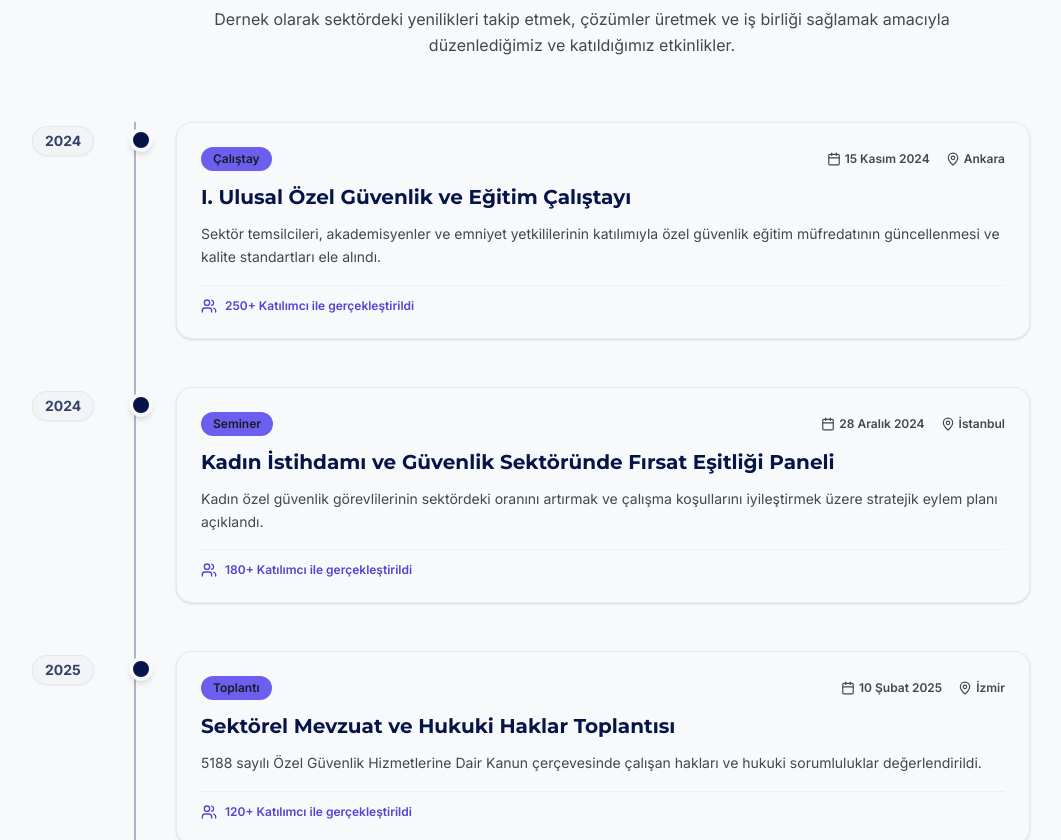
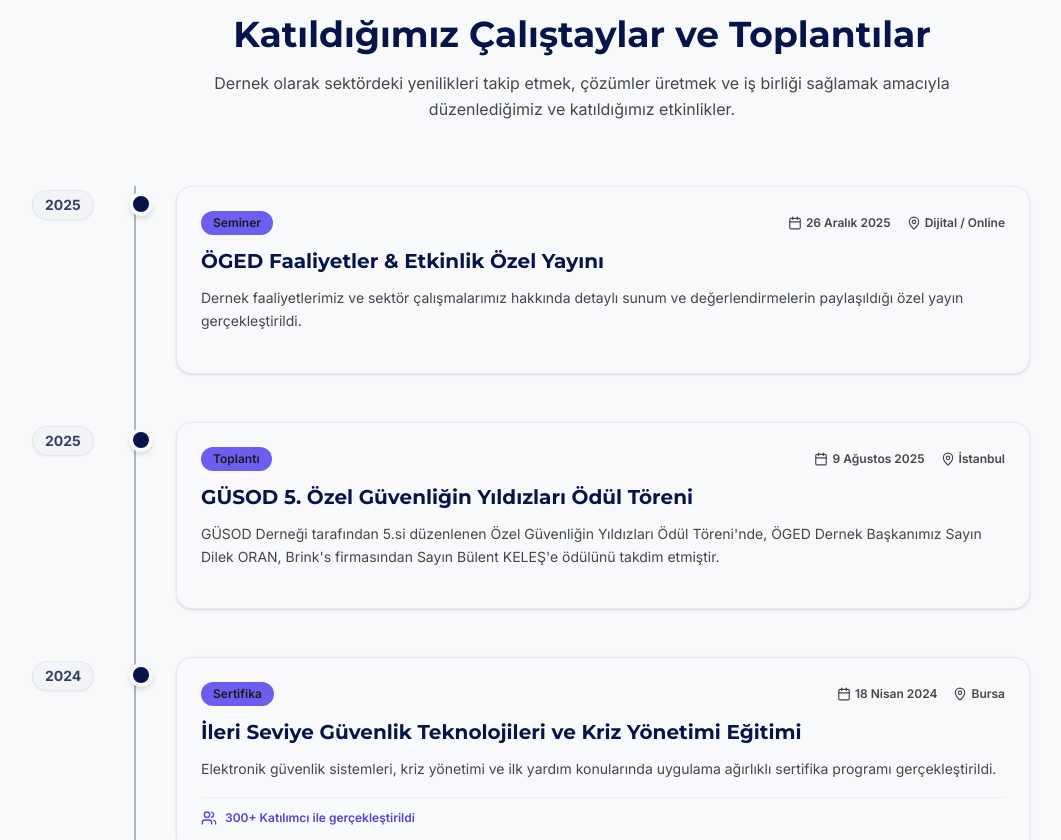
Before and after one commit to cnrsbtogll/oged, a React (Vite) app: page / in a window 1280 px wide. Shown: the part 4520-5360 px from the top of the page, without its empty margins (58-1119 px from the left). Built offline with nearby package versions, Linux system fonts and the light colour scheme.

Commit message:
feat: update activity timeline, add dedicated video streaming section, and optimize hero video playback

```diff
--- a/src/data/ogedData.ts
+++ b/src/data/ogedData.ts
@@ -95,19 +95,47 @@
 
 export const TIMELINE_EVENTS: WorkshopEvent[] = [
   {
-    id: 'e1',
-    date: '15 Kasım 2024',
+    id: 'e6',
+    date: '26 Aralık 2025',
+    year: '2025',
+    title: 'ÖGED Faaliyetler & Etkinlik Özel Yayını',
+    location: 'Dijital / Online',
+    category: 'Seminer',
+    description: 'Dernek faaliyetlerimiz ve sektör çalışmalarımız hakkında detaylı sunum ve değerlendirmelerin paylaşıldığı özel yayın gerçekleştirildi.',
+  },
+  {
+    id: 'e5',
+    date: '9 Ağustos 2025',
+    year: '2025',
+    title: 'GÜSOD 5. Özel Güvenliğin Yıldızları Ödül Töreni',
+    location: 'İstanbul',
+    category: 'Toplantı',
+    description: "GÜSOD Derneği tarafından 5.si düzenlenen Özel Güvenliğin Yıldızları Ödül Töreni'nde, ÖGED Dernek Başkanımız Sayın Dilek ORAN, Brink's firmasından Sayın Bülent KELEŞ'e ödülünü takdim etmiştir.",
+  },
+  {
+    id: 'e4',
+    date: '18 Nisan 2024',
     year: '2024',
-    title: 'I. Ulusal Özel Güvenlik ve Eğitim Çalıştayı',
-    location: 'Ankara',
-    category: 'Çalıştay',
-    description: 'Sektör temsilcileri, akademisyenler ve emniyet yetkililerinin katılımıyla özel güvenlik eğitim müfredatının güncellenmesi ve kalite standartları ele alındı.',
-    participantsCount: 250,
+    title: 'İleri Seviye Güvenlik Teknolojileri ve Kriz Yönetimi Eğitimi',
+    location: 'Bursa',
+    category: 'Sertifika',
+    description: 'Elektronik güvenlik sistemleri, kriz yönetimi ve ilk yardım konularında uygulama ağırlıklı sertifika programı gerçekleştirildi.',
+    participantsCount: 300,
+  },
+  {
+    id: 'e3',
+    date: '10 Şubat 2024',
+    year: '2024',
+    title: 'Sektörel Mevzuat ve Hukuki Haklar Toplantısı',
+    location: 'İzmir',
+    category: 'Toplantı',
+    description: '5188 sayılı Özel Güvenlik Hizmetlerine Dair Kanun çerçevesinde çalışan hakları ve hukuki sorumluluklar değerlendirildi.',
+    participantsCount: 120,
   },
   {
     id: 'e2',
-    date: '28 Aralık 2024',
-    year: '2024',
+    date: '28 Aralık 2023',
+    year: '2023',
     title: 'Kadın İstihdamı ve Güvenlik Sektöründe Fırsat Eşitliği Paneli',
     location: 'İstanbul',
     category: 'Seminer',
@@ -115,24 +143,14 @@
     participantsCount: 180,
   },
   {
-    id: 'e3',
-    date: '10 Şubat 2025',
-    year: '2025',
-    title: 'Sektörel Mevzuat ve Hukuki Haklar Toplantısı',
-    location: 'İzmir',
-    category: 'Toplantı',
-    description: '5188 sayılı Özel Güvenlik Hizmetlerine Dair Kanun çerçevesinde çalışan hakları ve hukuki sorumluluklar değerlendirildi.',
-    participantsCount: 120,
-  },
-  {
-    id: 'e4',
-    date: '18 Nisan 2025',
-    year: '2025',
-    title: 'İleri Seviye Güvenlik Teknolojileri ve Kriz Yönetimi Eğitimi',
-    location: 'Bursa',
-    category: 'Sertifika',
-    description: 'Elektronik güvenlik sistemleri, kriz yönetimi ve ilk yardım konularında uygulama ağırlıklı sertifika programı gerçekleştirildi.',
-    participantsCount: 300,
+    id: 'e1',
+    date: '15 Kasım 2023',
+    year: '2023',
+    title: 'I. Ulusal Özel Güvenlik ve Eğitim Çalıştayı',
+    location: 'Ankara',
+    category: 'Çalıştay',
+    description: 'Sektör temsilcileri, akademisyenler ve emniyet yetkililerinin katılımıyla özel güvenlik eğitim müfredatının güncellenmesi ve kalite standartları ele alındı.',
+    participantsCount: 250,
   },
 ];
 
--- a/src/pages/Activities.tsx
+++ b/src/pages/Activities.tsx
@@ -1,4 +1,4 @@
-import { Activity, Target, ShieldCheck, HeartHandshake } from 'lucide-react';
+import { Activity, Target, ShieldCheck, HeartHandshake, Tv, Play, Clock } from 'lucide-react';
 import { WorkshopsTimeline } from '../components/WorkshopsTimeline';
 import { GallerySection } from '../components/GallerySection';
 
@@ -49,6 +49,55 @@
         </div>
       </section>
 
+      {/* Faaliyetler Video Yayını (30-57. Dakika Arası) */}
+      <section className="px-margin-mobile md:px-margin-desktop max-w-[1280px] mx-auto w-full">
+        <div className="bg-surface-container-lowest rounded-3xl p-6 md:p-10 border border-surface-variant shadow-sm">
+          <div className="text-center max-w-3xl mx-auto mb-8">
+            <div className="inline-flex items-center gap-2 px-4 py-1.5 rounded-full bg-secondary/10 text-secondary mb-4 text-xs md:text-sm font-semibold">
+              <Tv size={16} />
+              <span className="flex items-center gap-1.5">
+                Faaliyet Yayını
+                <span className="bg-secondary/20 px-2.5 py-0.5 rounded-md text-[11px] font-bold flex items-center gap-1">
+                  <Clock size={12} /> 30:00 - 57:00
+                </span>
+              </span>
+            </div>
+            <h2 className="font-display text-2xl md:text-3xl font-bold text-primary mb-3">
+              ÖGED Faaliyetler & Etkinlik Özel Yayını
+            </h2>
+            <p className="text-sm md:text-base text-on-surface-variant leading-relaxed">
+              Dernek faaliyetlerimiz ve sektör çalışmalarımız hakkında detaylı sunum ve görüşmelerin yer aldığı yayın kesiti (30. - 57. dakikalar arası).
+            </p>
+          </div>
+
+          <div className="max-w-4xl mx-auto rounded-2xl md:rounded-3xl overflow-hidden shadow-xl border border-outline-variant/30 bg-black relative">
+            <div className="aspect-video w-full">
+              <iframe
+                className="w-full h-full"
+                src="https://www.youtube.com/embed/0lI2HGi4LLI?start=1800&end=3420&rel=0"
+                title="ÖGED Faaliyetler Özel Yayını (30-57. dk)"
+                allow="accelerometer; autoplay; clipboard-write; encrypted-media; gyroscope; picture-in-picture; web-share"
+                allowFullScreen
+              ></iframe>
+            </div>
+          </div>
+
+          <div className="mt-6 max-w-4xl mx-auto flex flex-col sm:flex-row items-center justify-between gap-4 p-4 rounded-xl bg-surface-container/50 border border-surface-variant">
+            <span className="text-xs md:text-sm text-on-surface-variant text-center sm:text-left">
+              * Video varsayılan olarak 30. dakikadan başlar ve 57. dakikada tamamlanır.
+            </span>
+            <a
+              href="https://www.youtube.com/watch?v=0lI2HGi4LLI&t=1800s"
+              target="_blank"
+              rel="noopener noreferrer"
+              className="inline-flex items-center gap-2 bg-secondary text-on-secondary px-4 py-2 rounded-xl text-xs md:text-sm font-semibold hover:bg-secondary/90 transition-colors flex-shrink-0"
+            >
+              <Play size={14} /> YouTube'da İzle (30:00'dan İtibaren)
+            </a>
+          </div>
+        </div>
+      </section>
+
       {/* Interactive Timeline */}
       <WorkshopsTimeline />
 
--- a/src/pages/Home.tsx
+++ b/src/pages/Home.tsx
@@ -1,3 +1,4 @@
+import { useEffect, useRef } from 'react';
 import { Link } from 'react-router-dom';
 import { Shield, GraduationCap, Handshake, Briefcase, UserPlus } from 'lucide-react';
 import logoPng from '../../assets/logo.png';
@@ -8,6 +9,28 @@
 import { GallerySection } from '../components/GallerySection';
 
 export default function Home() {
+  const videoRef = useRef<HTMLVideoElement>(null);
+
+  useEffect(() => {
+    const video = videoRef.current;
+    if (video) {
+      video.currentTime = 0;
+      video.play().catch(() => {
+        const handleInteraction = () => {
+          if (videoRef.current) {
+            videoRef.current.play().catch(() => {});
+          }
+          window.removeEventListener('click', handleInteraction);
+          window.removeEventListener('keydown', handleInteraction);
+          window.removeEventListener('touchstart', handleInteraction);
+        };
+        window.addEventListener('click', handleInteraction);
+        window.addEventListener('keydown', handleInteraction);
+        window.addEventListener('touchstart', handleInteraction);
+      });
+    }
+  }, []);
+
   return (
     <>
       {/* Hero Section */}
@@ -22,12 +45,11 @@
         <div className="max-w-[1280px] mx-auto px-margin-mobile md:px-margin-desktop relative z-10 flex flex-col items-center text-center">
           <div className="mb-8 bg-white/10 backdrop-blur-md p-5 sm:p-6 rounded-[2.5rem] border border-white/20 shadow-2xl transition-transform hover:scale-105">
             <video
+              ref={videoRef}
               src={logoVideo}
               autoPlay
-              loop
-              muted
               playsInline
-              className="w-48 h-48 sm:w-60 sm:h-60 md:w-80 md:h-80 lg:w-96 lg:h-96 object-cover rounded-3xl bg-black shadow-inner"
+              className="w-56 h-56 sm:w-72 sm:h-72 md:w-96 md:h-96 lg:w-[28rem] lg:h-[28rem] object-cover rounded-3xl bg-black shadow-inner"
             />
           </div>
 
```
